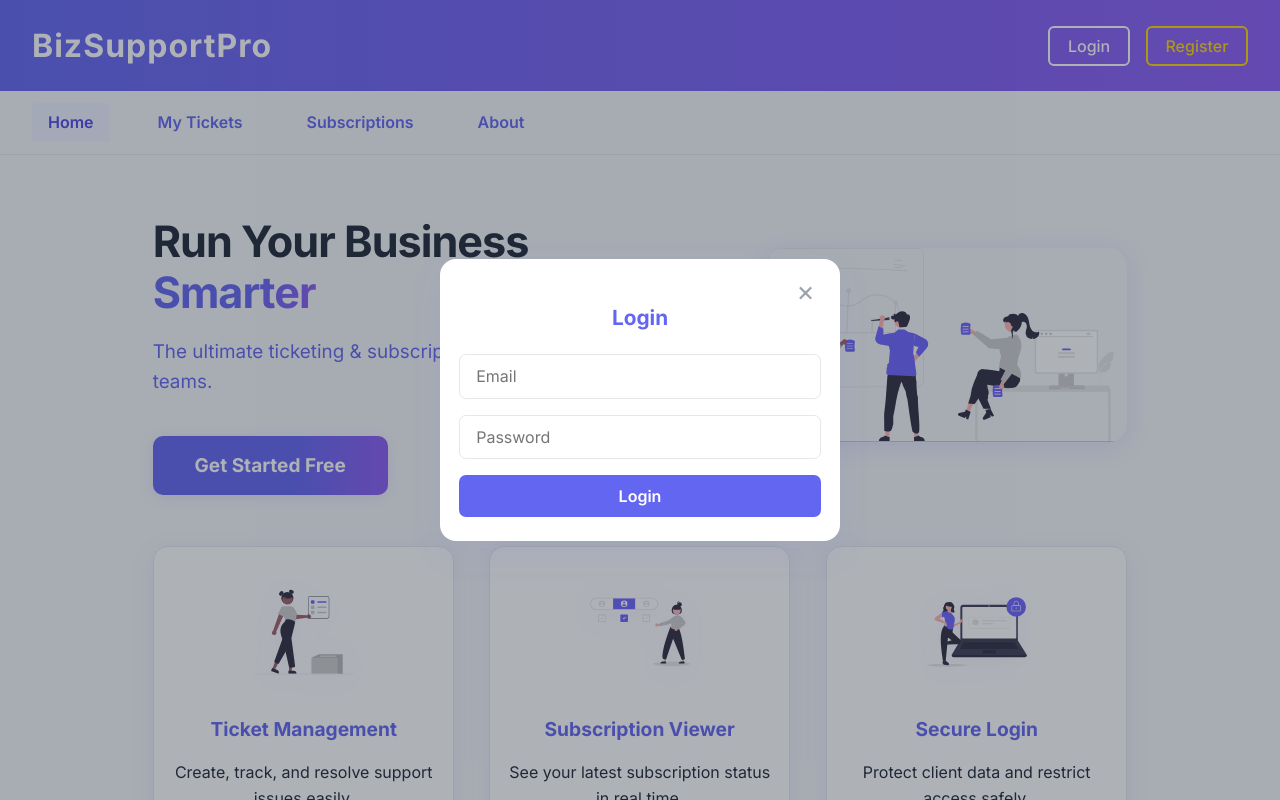
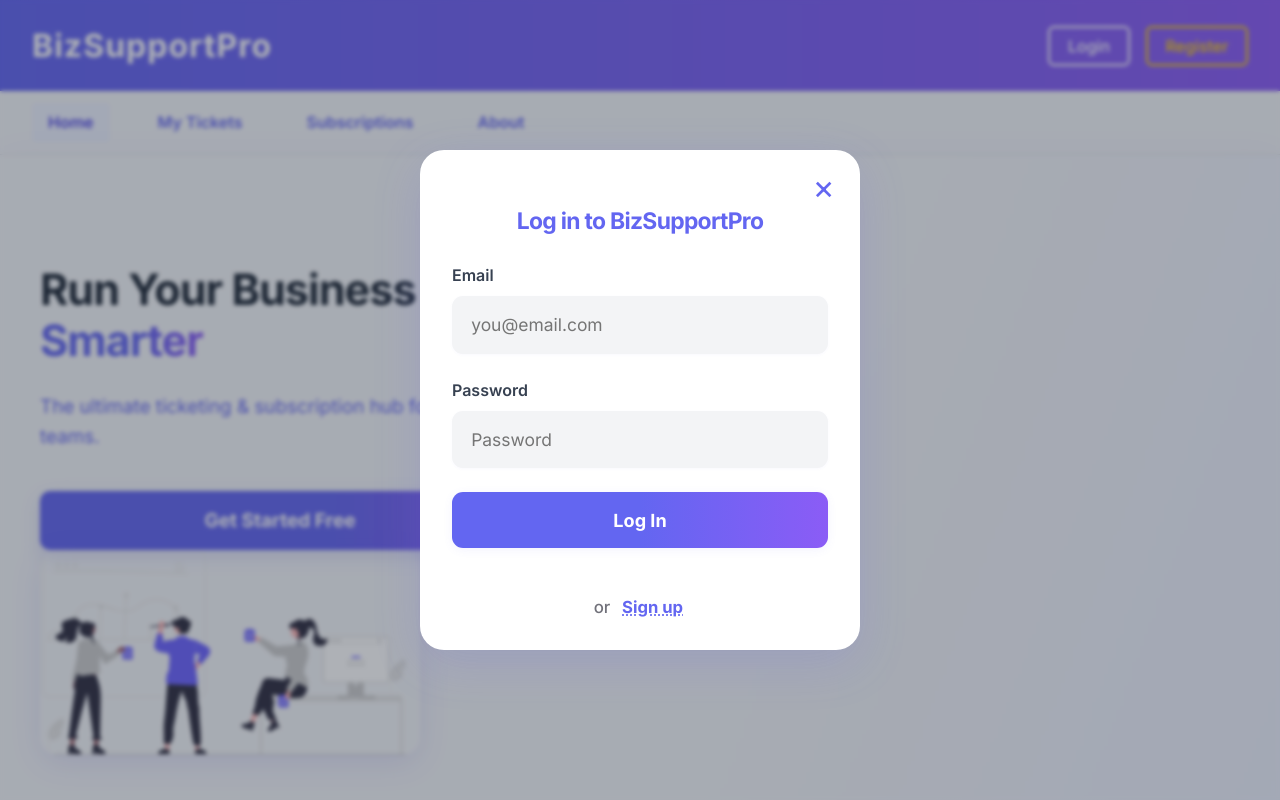
Before and after one commit to Krinna21/bizsupportpro, a React (Vite) app: page / in a window 1280 px wide. Both pictures are taken after a click on the button "Login". Shown: the top 800 px of the page. Built offline with nearby package versions, Linux system fonts and the light colour scheme.

Commit message:
css edits hero section

```diff
--- a/src/App.css
+++ b/src/App.css
@@ -2,7 +2,11 @@
   min-height: 100vh;
   display: flex;
   flex-direction: column;
-  background: #f5f7fa;
+  background: #fff;
+  width: 100vw;
+  max-width: 100vw;
+  margin: 0;
+  padding: 0;
 }
 
 .app__main {
--- a/src/App.jsx
+++ b/src/App.jsx
@@ -15,13 +15,30 @@ function App() {
   const [isLoginOpen, setIsLoginOpen] = useState(false);
   const [isRegisterOpen, setIsRegisterOpen] = useState(false);
 
+  const [modal, setModal] = useState(null);
+
+  const handleLoginOpen = () => setModal("login");
+  const handleRegisterOpen = () => setModal("register");
+  const handleModalClose = () => setModal(null);
+
+
   return (
     <Router>
       <div className="app">
-        <Header
-          onLoginClick={() => setIsLoginOpen(true)}
-          onRegisterClick={() => setIsRegisterOpen(true)}
+        <Header onLoginClick={handleLoginOpen} onRegisterClick={handleRegisterOpen} />
+           {modal === "login" && (
+        <LoginModal
+          onClose={handleModalClose}
+          onSwitch={() => setModal("register")}
         />
+)}
+{modal === "register" && (
+  <RegisterModal
+    onClose={handleModalClose}
+    onSwitch={() => setModal("login")}
+  />
+)}
+
         <Navigation />
 
         {isLoginOpen && <LoginModal onClose={() => setIsLoginOpen(false)} />}
--- a/src/components/LoginModal/LoginModal.css
+++ b/src/components/LoginModal/LoginModal.css
@@ -1,43 +1,96 @@
 .login-modal__form {
   display: flex;
   flex-direction: column;
-  gap: 1rem;
+  gap: 1.5rem;
+}
+
+.login-modal__label {
+  font-weight: 600;
+  color: #374151;
+  font-size: 1rem;
+  display: flex;
+  flex-direction: column;
+  gap: 0.3em;
 }
 
 .login-modal__input {
-  padding: 0.7em 1em;
-  border-radius: 7px;
-  border: 1.2px solid #e5e7eb;
-  font-size: 1rem;
-  font-family: inherit;
-  transition: border 0.2s;
+  margin-top: 0.15em;
+  padding: 1.05em 1.1em;
+  border: none;
+  border-radius: 11px;
+  background: #f3f4f6;
+  box-shadow: 0 1px 3px rgba(99,102,241,0.04);
+  font-size: 1.09rem;
+  color: #18181b;
+  transition: box-shadow 0.2s, border-color 0.2s;
+  outline: none;
 }
 
 .login-modal__input:focus {
-  border-color: #6366f1;
+  box-shadow: 0 0 0 2px #6366f1;
+  background: #eef2ff;
+}
+
+.login-modal__btn {
+  background: linear-gradient(90deg, #6366f1 50%, #8b5cf6 100%);
+  color: #fff;
+  padding: 0.92em 0;
+  border: none;
+  border-radius: 11px;
+  font-weight: 700;
+  font-size: 1.13rem;
+  cursor: pointer;
+  box-shadow: 0 2px 10px rgba(99,102,241,0.08);
+  transition: background 0.19s, transform 0.16s, box-shadow 0.19s;
+}
+
+.login-modal__btn:hover,
+.login-modal__btn:focus {
+  background: #4f46e5;
+  transform: translateY(-2px) scale(1.04);
+  box-shadow: 0 6px 28px rgba(99,102,241,0.19);
   outline: none;
 }
 
 .login-modal__error {
   color: #dc2626;
-  font-size: 0.98rem;
-  margin-bottom: -0.6rem;
+  background: #fef2f2;
+  border-radius: 7px;
+  padding: 0.4em 0.8em;
+  font-size: 1.01rem;
+  font-weight: 600;
+  margin: 0.3em 0;
   text-align: center;
 }
 
-.login-modal__btn {
-  background: #6366f1;
-  color: #fff;
-  padding: 0.7em 0;
-  border: none;
-  border-radius: 7px;
-  font-weight: 600;
-  font-size: 1rem;
-  cursor: pointer;
-  transition: background 0.2s;
+.login-modal__switch-row {
+  display: flex;
+  gap: 0.5em;
+  align-items: center;
+  justify-content: center;
+  font-size: 1.05rem;
+  margin-top: 1.4rem;
 }
 
-.login-modal__btn:hover,
-.login-modal__btn:focus {
-  background: #4f46e5;
+.login-modal__switch-text {
+  color: #71717a;
+  font-weight: 500;
 }
+
+.login-modal__switch-btn {
+  background: none;
+  border: none;
+  color: #6366f1;
+  font-weight: 700;
+  font-size: 1.04rem;
+  cursor: pointer;
+  border-radius: 6px;
+  text-decoration: underline dotted;
+  transition: color 0.17s, text-decoration-thickness 0.17s;
+  padding: 0 0.2em;
+}
+.login-modal__switch-btn:hover,
+.login-modal__switch-btn:focus {
+  color: #8b5cf6;
+  text-decoration-thickness: 3px;
+}
--- a/src/components/LoginModal/LoginModal.jsx
+++ b/src/components/LoginModal/LoginModal.jsx
@@ -3,7 +3,7 @@ import ModalWithForm from "../ModalWithForm/ModalWithForm";
 import "./LoginModal.css";
 import { authorize } from "../../utils/auth";
 
-function LoginModal({ onClose }) {
+function LoginModal({ onClose, onSwitch }) {
   const [form, setForm] = useState({ email: "", password: "" });
   const [error, setError] = useState("");
 
@@ -16,28 +16,30 @@ function LoginModal({ onClose }) {
     e.preventDefault();
     authorize(form.email, form.password)
       .then((res) => {
-        if (res?.token) {
-          onClose();
-        } else {
-          setError("Invalid credentials. Please try again.");
-        }
+        if (res?.token) onClose();
+        else setError("Invalid credentials.");
       })
       .catch(() => setError("Unable to login. Try again later."));
   };
 
   return (
-    <ModalWithForm title="Login" onClose={onClose}>
+    <ModalWithForm title="Log in to BizSupportPro" onClose={onClose} animate>
       <form className="login-modal__form" onSubmit={handleSubmit} autoComplete="on">
+        <label className="login-modal__label">
+          Email
           <input
             className="login-modal__input"
             type="email"
             name="email"
-          placeholder="Email"
+            placeholder="you@email.com"
             value={form.email}
             onChange={handleChange}
             required
             autoFocus
           />
+        </label>
+        <label className="login-modal__label">
+          Password
           <input
             className="login-modal__input"
             type="password"
@@ -47,10 +49,20 @@ function LoginModal({ onClose }) {
             onChange={handleChange}
             required
           />
-        {error && <span className="login-modal__error">{error}</span>}
-        <button className="login-modal__btn" type="submit">
-          Login
+        </label>
+        {error && <div className="login-modal__error">{error}</div>}
+        <button className="login-modal__btn" type="submit">Log In</button>
+        <div className="login-modal__switch-row">
+          <span className="login-modal__switch-text">or</span>
+          <button
+            type="button"
+            className="login-modal__switch-btn"
+            onClick={onSwitch}
+            tabIndex="0"
+          >
+            Sign up
           </button>
+        </div>
       </form>
     </ModalWithForm>
   );
--- a/src/components/Main/Main.css
+++ b/src/components/Main/Main.css
@@ -1,21 +1,51 @@
-.main {
+.main__section {
+  width: 100vw;
+  position: relative;
+  left: 50%;
+  right: 50%;
+  margin-left: -50vw;
+  margin-right: -50vw;
+  padding: 48px 0;
+  background: transparent;
+  box-sizing: border-box;
+  display: flex;
+  justify-content: center;
+}
+
+.main__container {
   max-width: 1100px;
-  margin: 0 auto;
-  padding: 2.5rem 1rem;
+  margin: 40px;
+  box-sizing: border-box;
 }
 
 .main__hero {
+  background: linear-gradient(110deg, #f5f7fa 60%, #eef2ff 100%);
+  border-radius: 0 0 32px 32px;
+  min-height: 420px;
   display: flex;
   align-items: center;
   justify-content: space-between;
   gap: 2.5rem;
-  margin-bottom: 3.2rem;
-  flex-wrap: wrap;
+  box-shadow: 0 4px 40px rgba(80,62,242,0.05);
 }
 
 .main__hero-content {
   max-width: 480px;
+  flex: 1 1 0;
+  display: flex;
+  flex-direction: column;
+  justify-content: center;
 }
+
+.main__hero-img {
+  width: 380px;
+  max-width: 45vw;
+  border-radius: 18px;
+  box-shadow: 0 8px 32px rgba(80, 62, 242, 0.12);
+  flex: 1 1 0;
+  object-fit: contain;
+}
+
 
 .main__title {
   font-size: 2.7rem;
@@ -46,7 +76,7 @@
   border-radius: 10px;
   font-weight: 700;
   font-size: 1.19rem;
-  box-shadow: 0 2px 16px rgba(99, 102, 241, 0.13);
+  box-shadow: 0 6px 20px rgba(99, 102, 241, 0.18);
   transition: background 0.18s, transform 0.17s, box-shadow 0.22s;
   cursor: pointer;
   margin-top: 1rem;
@@ -56,25 +86,14 @@
 .main__cta:hover {
   background: #4f46e5;
   transform: translateY(-2px) scale(1.04);
-  box-shadow: 0 6px 28px rgba(99,102,241,0.19);
+  box-shadow: 0 10px 34px rgba(99,102,241,0.25);
   outline: none;
 }
 
-.main__hero-img {
-  width: 360px;
-  max-width: 96vw;
-  border-radius: 18px;
-  box-shadow: 0 4px 28px rgba(80, 62, 242, 0.11);
-  animation: fadeInHero 1s;
-}
-
-@keyframes fadeInHero {
-  from { opacity: 0; transform: translateY(35px) scale(1.01);}
-  to { opacity: 1; transform: translateY(0) scale(1);}
-}
-
 .main__features {
-  margin-bottom: 2.8rem;
+  background: #f7f8fe;
+  border-radius: 28px;
+  box-shadow: 0 2px 32px rgba(99,102,241,0.07);
 }
 
 .main__features-list {
@@ -89,7 +108,7 @@
   background: #fff;
   border: 1px solid #e5e7eb;
   border-radius: 15px;
-  box-shadow: 0 4px 24px rgba(99, 102, 241, 0.09);
+  box-shadow: 0 8px 40px rgba(99, 102, 241, 0.12);
   text-align: center;
   padding: 2.2rem 1.1rem 1.3rem 1.1rem;
   transition: transform 0.22s, box-shadow 0.22s;
@@ -100,7 +119,7 @@
 .main__feature-card:focus,
 .main__feature-card:hover {
   transform: translateY(-7px) scale(1.035);
-  box-shadow: 0 10px 34px rgba(80, 62, 242, 0.19);
+  box-shadow: 0 20px 40px rgba(80, 62, 242, 0.19);
   border-color: #6366f1;
 }
 
@@ -108,7 +127,7 @@
   width: 100px;
   height: 100px;
   margin-bottom: 0.9rem;
-  filter: drop-shadow(0 3px 12px rgba(99,102,241,0.06));
+  filter: drop-shadow(0 3px 12px rgba(99,102,241,0.07));
 }
 
 .main__feature-title {
@@ -119,7 +138,9 @@
 }
 
 .main__how {
-  margin-bottom: 2.7rem;
+  background: #f8faff;
+  border-radius: 28px;
+  box-shadow: 0 2px 28px rgba(99,102,241,0.06);
 }
 
 .main__how-title {
@@ -147,14 +168,14 @@
   display: flex;
   flex-direction: column;
   align-items: center;
-  box-shadow: 0 2px 18px rgba(99,102,241,0.07);
+  box-shadow: 0 2px 18px rgba(99,102,241,0.11);
   transition: transform 0.18s, box-shadow 0.16s;
   min-width: 142px;
 }
 .main__how-step:focus,
 .main__how-step:hover {
   transform: translateY(-4px) scale(1.018);
-  box-shadow: 0 7px 26px rgba(99,102,241,0.14);
+  box-shadow: 0 12px 32px rgba(99,102,241,0.16);
   outline: 2px solid #6366f1;
 }
 
@@ -172,6 +193,11 @@
 .main__cta-section {
   text-align: center;
   margin-top: 2.1rem;
+  background: #fafaff;
+  border-radius: 22px;
+  box-shadow: 0 2px 18px rgba(99,102,241,0.06);
+  padding-bottom: 32px;
+  padding-top: 20px;
 }
 
 .main__cta-heading {
--- a/src/components/Main/Main.jsx
+++ b/src/components/Main/Main.jsx
@@ -13,8 +13,9 @@ import step4 from "../../assets/step-4.svg";
 
 function Main({ onRegisterClick }) {
   return (
-    <main className="main">
-      <section className="main__hero">
+    <main>
+      <section className="main__section main__hero">
+        <div className="main__container">
           <div className="main__hero-content">
             <h1 className="main__title" tabIndex="0">
               Run Your Business <span className="main__highlight">Smarter</span>
@@ -37,9 +38,11 @@ function Main({ onRegisterClick }) {
             className="main__hero-img"
             loading="lazy"
           />
+        </div>
       </section>
 
-      <section className="main__features">
+      <section className="main__section main__features">
+        <div className="main__container">
           <h2 className="main__visually-hidden">Features</h2>
           <ul className="main__features-list" aria-label="Key Features">
             <li className="main__feature-card" tabIndex="0">
@@ -83,9 +86,11 @@ function Main({ onRegisterClick }) {
               <p>Fast, responsive, and visually stunning design.</p>
             </li>
           </ul>
+        </div>
       </section>
 
-      <section className="main__how">
+      <section className="main__section main__how">
+        <div className="main__container">
           <h2 className="main__how-title">How It Works</h2>
           <ul className="main__how-steps" aria-label="How BizSupportPro works">
             <li className="main__how-step">
@@ -105,9 +110,11 @@ function Main({ onRegisterClick }) {
               <span className="main__how-caption">4. Monitor subscriptions</span>
             </li>
           </ul>
+        </div>
       </section>
 
-      <section className="main__cta-section">
+      <section className="main__section main__cta-section">
+        <div className="main__container">
           <h3 className="main__cta-heading">Start managing support now</h3>
           <button
             className="main__cta main__cta--section"
@@ -117,6 +124,7 @@ function Main({ onRegisterClick }) {
           >
             Sign Up Free
           </button>
+        </div>
       </section>
     </main>
   );
--- a/src/components/ModalWithForm/ModalWithForm.css
+++ b/src/components/ModalWithForm/ModalWithForm.css
@@ -3,61 +3,47 @@
   inset: 0;
   z-index: 9999;
   background: rgba(31, 41, 55, 0.36);
+  backdrop-filter: blur(2px);
   display: flex;
   align-items: center;
   justify-content: center;
-  animation: modal-fade-in 0.2s;
+  animation: modal-fade-in 0.23s;
 }
-
-@keyframes modal-fade-in {
-  from { opacity: 0; }
-  to { opacity: 1; }
-}
-
+@keyframes modal-fade-in { from {opacity:0} to {opacity:1} }
 .modal__container {
   background: #fff;
-  border-radius: 16px;
-  box-shadow: 0 12px 36px rgba(99,102,241,0.08);
+  border-radius: 24px;
+  box-shadow: 0 14px 48px rgba(99,102,241,0.18);
   width: 95%;
-  max-width: 400px;
-  padding: 2rem 1.2rem 1.5rem;
+  max-width: 440px;
+  padding: 2.6rem 2rem 1.8rem 2rem;
   position: relative;
-  animation: modal-pop-in 0.22s cubic-bezier(.1,.7,.62,1.12);
+  outline: none;
+  animation: modal-pop-in 0.45s cubic-bezier(.1,.9,.7,1.12);
 }
-
 @keyframes modal-pop-in {
-  from { transform: scale(0.97); opacity: 0; }
-  to   { transform: scale(1); opacity: 1; }
+  from { transform: translateY(44px) scale(.98); opacity: 0;}
+  to { transform: translateY(0) scale(1); opacity: 1;}
 }
-
 .modal__close {
   position: absolute;
-  top: 1.1rem;
+  top: 1.15rem;
   right: 1.2rem;
   background: none;
   border: none;
-  font-size: 1.75rem;
-  color: #9ca3af;
+  font-size: 2.1rem;
+  color: #c4c4c4;
   cursor: pointer;
   line-height: 1;
+  transition: color 0.18s;
 }
-
+.modal__close:hover,
+.modal__close:focus { color: #6366f1; }
 .modal__title {
   text-align: center;
-  font-size: 1.3rem;
-  margin-bottom: 1.25rem;
+  font-size: 1.43rem;
+  margin-bottom: 1.45rem;
   color: #6366f1;
-  font-weight: 700;
+  font-weight: 800;
+  letter-spacing: -0.7px;
 }
-
-.modal__content {
-  display: flex;
-  flex-direction: column;
-  gap: 1rem;
-}
-
-.modal__content form {
-  display: flex;
-  flex-direction: column;
-  gap: 1rem;
-}
--- a/src/components/ModalWithForm/ModalWithForm.jsx
+++ b/src/components/ModalWithForm/ModalWithForm.jsx
@@ -1,50 +1,44 @@
 import React, { useEffect, useRef } from "react";
 import "./ModalWithForm.css";
 
-function ModalWithForm({ title, children, onClose }) {
+function ModalWithForm({ title, children, onClose, animate = false }) {
   const modalRef = useRef(null);
 
-  // Trap focus inside the modal for accessibility
   useEffect(() => {
-    const handleKeyDown = (e) => {
+    function onKeyDown(e) {
       if (e.key === "Escape") onClose();
       if (e.key === "Tab" && modalRef.current) {
-        const focusableEls = modalRef.current.querySelectorAll(
+        const els = modalRef.current.querySelectorAll(
           'button, [href], input, select, textarea, [tabindex]:not([tabindex="-1"])'
         );
-        const firstEl = focusableEls[0];
-        const lastEl = focusableEls[focusableEls.length - 1];
-        if (!e.shiftKey && document.activeElement === lastEl) {
-          e.preventDefault();
-          firstEl.focus();
+        const first = els[0], last = els[els.length - 1];
+        if (!e.shiftKey && document.activeElement === last) {
+          e.preventDefault(); first.focus();
         }
-        if (e.shiftKey && document.activeElement === firstEl) {
-          e.preventDefault();
-          lastEl.focus();
+        if (e.shiftKey && document.activeElement === first) {
+          e.preventDefault(); last.focus();
         }
       }
-    };
-    document.addEventListener("keydown", handleKeyDown);
-    // Focus first input on open
-    const timer = setTimeout(() => {
-      const input = modalRef.current?.querySelector("input, select, textarea, button");
-      input?.focus();
+    }
+    document.addEventListener("keydown", onKeyDown);
+    setTimeout(() => {
+      modalRef.current?.querySelector("input, select, textarea, button")?.focus();
     }, 10);
-    return () => {
-      document.removeEventListener("keydown", handleKeyDown);
-      clearTimeout(timer);
-    };
+    return () => document.removeEventListener("keydown", onKeyDown);
   }, [onClose]);
 
-  // Prevent closing on modal click, allow overlay click
   const handleOverlay = (e) => {
-    if (e.target.classList.contains("modal")) {
-      onClose();
-    }
+    if (e.target.classList.contains("modal")) onClose();
   };
 
   return (
-    <div className="modal" onClick={handleOverlay} role="dialog" aria-modal="true" ref={modalRef}>
+    <div
+      className={`modal${animate ? " modal--animate" : ""}`}
+      onClick={handleOverlay}
+      role="dialog"
+      aria-modal="true"
+      ref={modalRef}
+    >
       <div className="modal__container">
         <button className="modal__close" onClick={onClose} type="button" aria-label="Close modal">
           &times;
--- a/src/components/RegisterModal/RegisterModal.jsx
+++ b/src/components/RegisterModal/RegisterModal.jsx
@@ -3,7 +3,7 @@ import ModalWithForm from "../ModalWithForm/ModalWithForm";
 import "./RegisterModal.css";
 import { register } from "../../utils/auth";
 
-function RegisterModal({ onClose }) {
+function RegisterModal({ onClose, onSwitch }) {
   const [form, setForm] = useState({ name: "", email: "", password: "" });
   const [error, setError] = useState("");
 
@@ -16,36 +16,41 @@ function RegisterModal({ onClose }) {
     e.preventDefault();
     register(form.name, form.email, form.password)
       .then((res) => {
-        if (res?.data) {
-          onClose();
-        } else {
-          setError("Registration failed. Please try again.");
-        }
+        if (res?.data) onClose();
+        else setError("Registration failed. Please try again.");
       })
       .catch(() => setError("Unable to register. Try again later."));
   };
 
   return (
-    <ModalWithForm title="Register" onClose={onClose}>
+    <ModalWithForm title="Sign up for BizSupportPro" onClose={onClose} animate>
       <form className="register-modal__form" onSubmit={handleSubmit} autoComplete="on">
+        <label className="register-modal__label">
+          Full Name
           <input
             className="register-modal__input"
             type="text"
             name="name"
-          placeholder="Full Name"
+            placeholder="Your name"
             value={form.name}
             onChange={handleChange}
             required
           />
+        </label>
+        <label className="register-modal__label">
+          Email
           <input
             className="register-modal__input"
             type="email"
             name="email"
-          placeholder="Email"
+            placeholder="you@email.com"
             value={form.email}
             onChange={handleChange}
             required
           />
+        </label>
+        <label className="register-modal__label">
+          Password
           <input
             className="register-modal__input"
             type="password"
@@ -55,10 +60,20 @@ function RegisterModal({ onClose }) {
             onChange={handleChange}
             required
           />
-        {error && <span className="register-modal__error">{error}</span>}
-        <button className="register-modal__btn" type="submit">
-          Register
+        </label>
+        {error && <div className="register-modal__error">{error}</div>}
+        <button className="register-modal__btn" type="submit">Sign Up</button>
+        <div className="register-modal__switch-row">
+          <span className="register-modal__switch-text">or</span>
+          <button
+            type="button"
+            className="register-modal__switch-btn"
+            onClick={onSwitch}
+            tabIndex="0"
+          >
+            Log in
           </button>
+        </div>
       </form>
     </ModalWithForm>
   );
```
Also changed, not shown: src/components/RegisterModal/RegisterModal.css (+76 -23 lines), src/pages/AboutPage.jsx (+4 -4 lines), src/assets/home-wave-bg.svg (added). Lines whose indentation alone changed are shown as unchanged.
